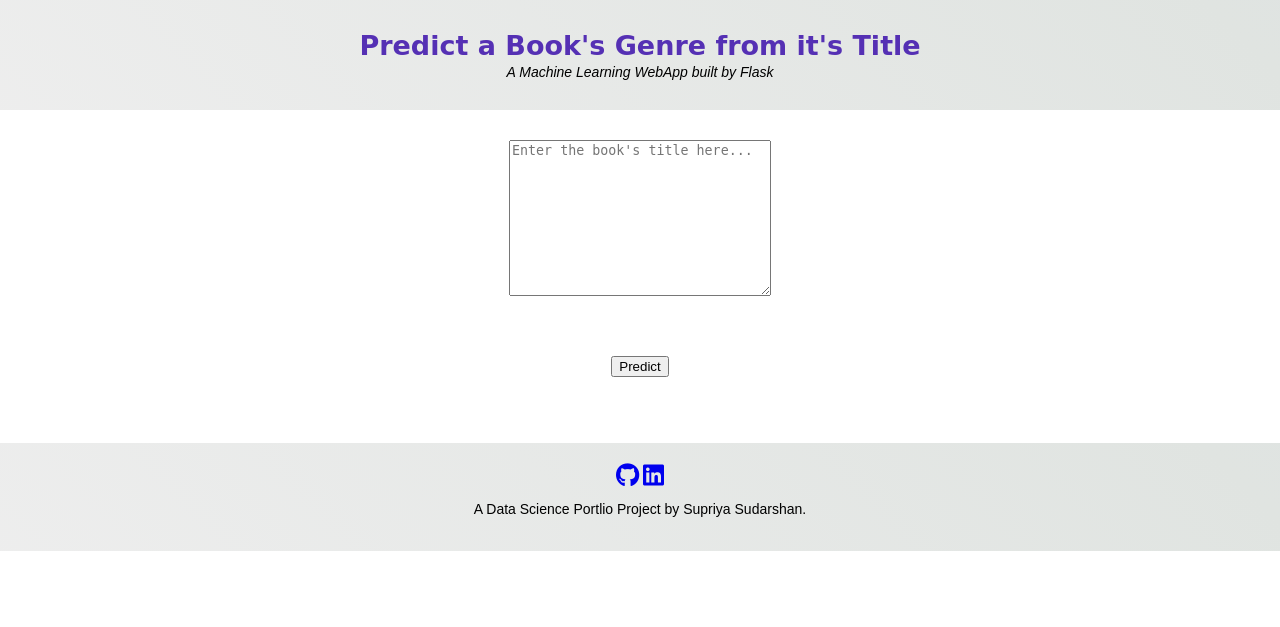
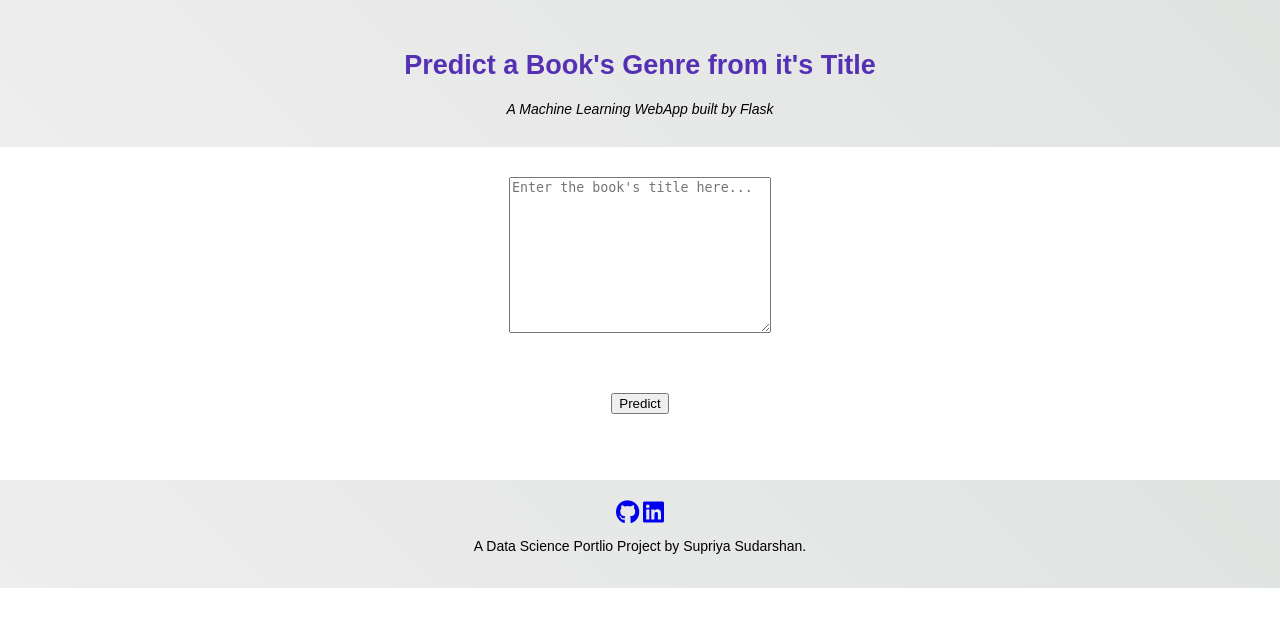
Before and after one commit to supria68/Data-Science-Projects, a Flask app: page / in a window 1280 px wide. Shown: the top 627 px of the page. Run offline with Flask 2, Linux system fonts and the light colour scheme; parts of the project's set-up code (start-up, migrations or seed data) failed here and were passed over; some libraries are stand-ins or nearby versions.

Commit message:
Changing styles

```diff
--- a/notebooks/Book Genre Prediction WebApp/static/styles.css
+++ b/notebooks/Book Genre Prediction WebApp/static/styles.css
@@ -4,7 +4,7 @@ html{
 }
 
 body{
-	font-family: Arial, Helvetica,sans-serif;
+	font-family: Arial;
     text-align: center;
     margin: 0;
 }
@@ -29,13 +29,9 @@ body{
 	}
 }
 
-.container-heading{
-    margin: 0;
-}
 
 .heading_font{
     color: #5530B4;
-	font-family: 'Yatra One', cursive;
 	font-size: 27px;
 }
 
```
Lines whose indentation alone changed are shown as unchanged.
